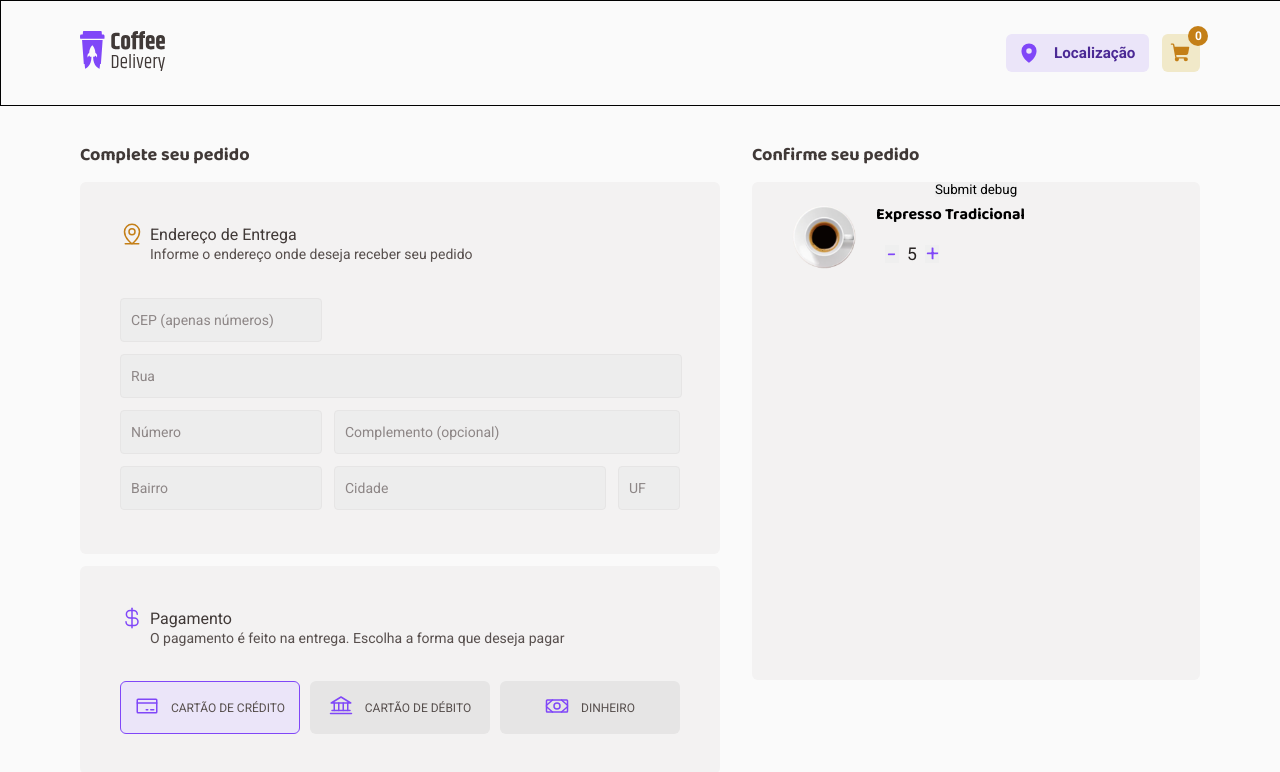
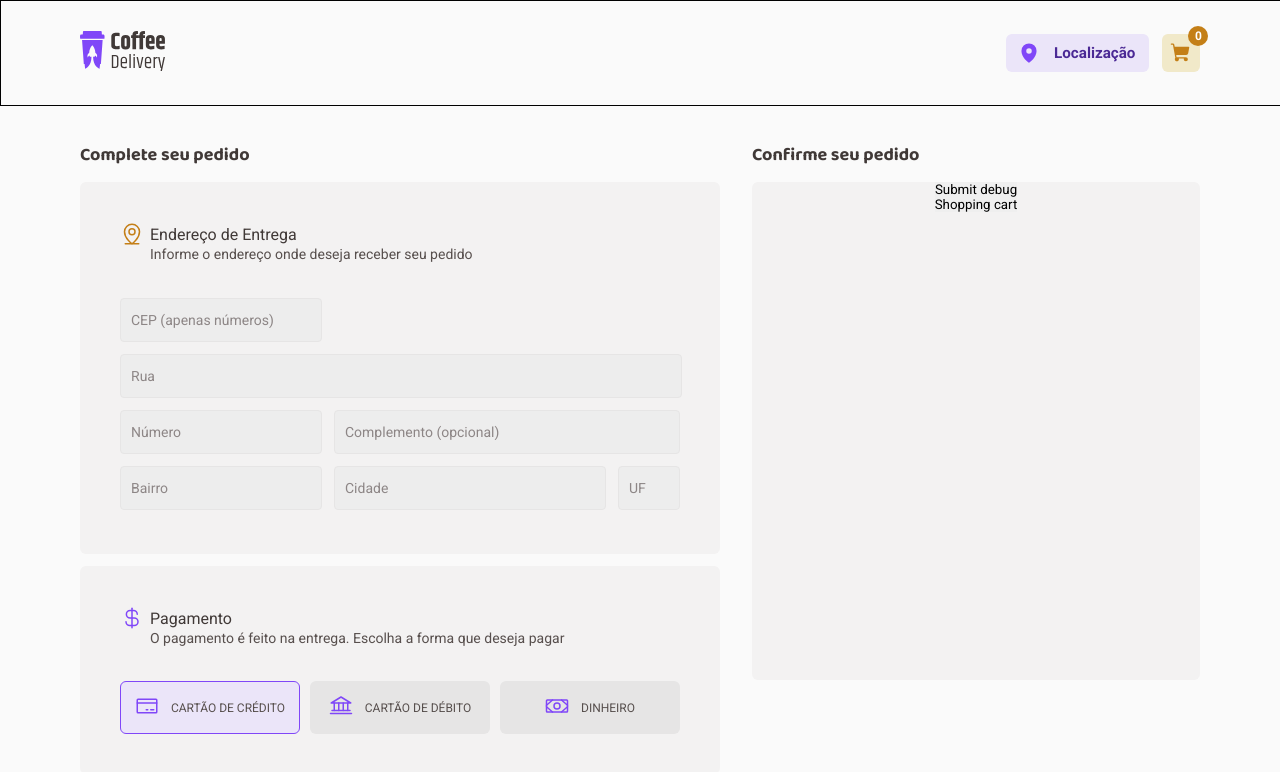
Before and after one commit to eoliveiradev/Coffee-Delivery, a React (Vite) app: page /checkout in a window 1280 px wide. Shown: the top 772 px of the page. Built offline with nearby package versions, Linux system fonts and the light colour scheme.

Commit message:
Featured add and remove cart Items at checkout

```diff
--- a/src/components/CartItemDisplay/CartItemDisplay.tsx
+++ b/src/components/CartItemDisplay/CartItemDisplay.tsx
@@ -1,29 +1,56 @@
-import { CartItemDisplayContainer, CartItemInfo, CartItemWrapper, EditCartItem } from "./styles";
+import { CartItemDisplayContainer, CartItemInfo, CartItemWrapper, EditCartItem, RemoveCartItem } from "./styles";
 import { MenuItems } from "../../data/Menu/MenuItems"
-import { useState } from "react";
+import { useContext, useState } from "react";
 import { Counter } from "../Counter/Counter";
+import { ShoppingCartContext } from "../../App";
 
-interface CartItemDisplayProps{
-  ProductsData: {};
+interface CartItemDisplayProps {
+  ProductsData: any[];
   productId: number;
   amountOfProducts: number;
 }
 
-export function CartItemDisplay(){
-  const [counter, setCounter] = useState(5)
+export function CartItemDisplay(props: CartItemDisplayProps) {
+  const [counter, setCounter] = useState(props.amountOfProducts)
+  const { shoppingCart, setShoppingCart, numberOfItemsInCart, setNumberOfitemsInCart } = useContext(ShoppingCartContext)
+  const [wasItemDeleted, setWasItemDeleted] = useState(false)
 
-  return(
+  let itemIndex = shoppingCart.findIndex(item => item.id === props.productId);
+  let newShoppingCart = shoppingCart
+
+  function handleCounterChange(){
+    newShoppingCart[itemIndex].quantity = counter
+    setShoppingCart(newShoppingCart)
+  }
+
+  function handleRemoveCartItem() {
+    newShoppingCart.splice(itemIndex, 1)
+    setShoppingCart(newShoppingCart)
+    setCounter(0)
+    setWasItemDeleted(true);
+  }
+
+  return (
+    <>
+      {!wasItemDeleted && (
         <CartItemDisplayContainer>
           <CartItemWrapper>
-        <img src={MenuItems[0].image}/>
+            <img src={MenuItems[props.productId].image} />
             <CartItemInfo>
-          <h1>{MenuItems[0].name}</h1>
+              <h1>{MenuItems[props.productId].name}</h1>
               <EditCartItem>
-            <Counter counter={counter} setCounter={setCounter}/>
+                <Counter counter={counter} setCounter={setCounter} handleCounterChange={handleCounterChange}/>
+                <RemoveCartItem
+                  type="button"
+                  onClick={() => handleRemoveCartItem()}
+                >
+                  Remover
+                </RemoveCartItem>
               </EditCartItem>
             </CartItemInfo>
           </CartItemWrapper>
-
         </CartItemDisplayContainer>
+      )}
+    </>
   )
 }
--- a/src/components/CartItemDisplay/styles.ts
+++ b/src/components/CartItemDisplay/styles.ts
@@ -39,6 +39,16 @@ export const CartItemInfo = styled.div`
 `
 
 export const EditCartItem = styled.div`
+  display: flex;
+
   width: 172px;
   height: 32px;
 `
+
+export const RemoveCartItem = styled.button`
+  width: 92px;
+  height: 32px;
+
+  background-color: ${props => props.theme["base-colors"]["base-button"]};
+
+`
--- a/src/components/Counter/Counter.tsx
+++ b/src/components/Counter/Counter.tsx
@@ -4,7 +4,8 @@ import { CounterContainer } from "./styles"
 
 interface CounterProps{
   counter: number;
-  setCounter: React.Dispatch<React.SetStateAction<number>>
+  setCounter: React.Dispatch<React.SetStateAction<number>>;
+  handleCounterChange?: () => void;
 }
 
 export function Counter(props: CounterProps){
@@ -24,7 +25,12 @@ export function Counter(props: CounterProps){
     <CounterContainer>
       <button
         type="button"
-        onClick={() => handleCounter("remove")}
+        onClick={() => {
+          handleCounter("remove");
+          if(props.handleCounterChange){
+            props.handleCounterChange()
+          }
+        }}
       >
         -
       </button>
@@ -33,7 +39,12 @@ export function Counter(props: CounterProps){
         </span>
       <button
         type="button"
-        onClick={() => handleCounter("add")}
+        onClick={() => {
+          handleCounter("add");
+          if(props.handleCounterChange){
+            props.handleCounterChange()
+          }
+        }}
       >
         +
       </button>
--- a/src/pages/Checkout/components/ConfirmOrder/ConfirmOrder.tsx
+++ b/src/pages/Checkout/components/ConfirmOrder/ConfirmOrder.tsx
@@ -1,8 +1,12 @@
 import { CartItemDisplay } from "../../../../components/CartItemDisplay/CartItemDisplay";
 import { ConfirmOrderContainer, ConfirmOrderWrapper } from "./styles";
-
+import { MenuItems } from "../../../../data/Menu/MenuItems";
+import { ShoppingCartContext } from "../../../../App";
+import { useContext } from "react";
 
 export function ConfirmOrder() {
+  const {shoppingCart, setShoppingCart} = useContext(ShoppingCartContext)
+
   return (
     <ConfirmOrderContainer>
       <h1
@@ -12,7 +16,10 @@ export function ConfirmOrder() {
       </h1>
       <ConfirmOrderWrapper>
         <button type="submit">Submit debug</button>
-        <CartItemDisplay />
+          {shoppingCart.map(item => (
+            <CartItemDisplay ProductsData={MenuItems} productId={item.id} amountOfProducts={item.quantity} />
+          ))}
+          <button onClick={() => alert(JSON.stringify(shoppingCart))}>Shopping cart</button>
       </ConfirmOrderWrapper>
     </ConfirmOrderContainer>
   )
```
Lines whose indentation alone changed are shown as unchanged.
